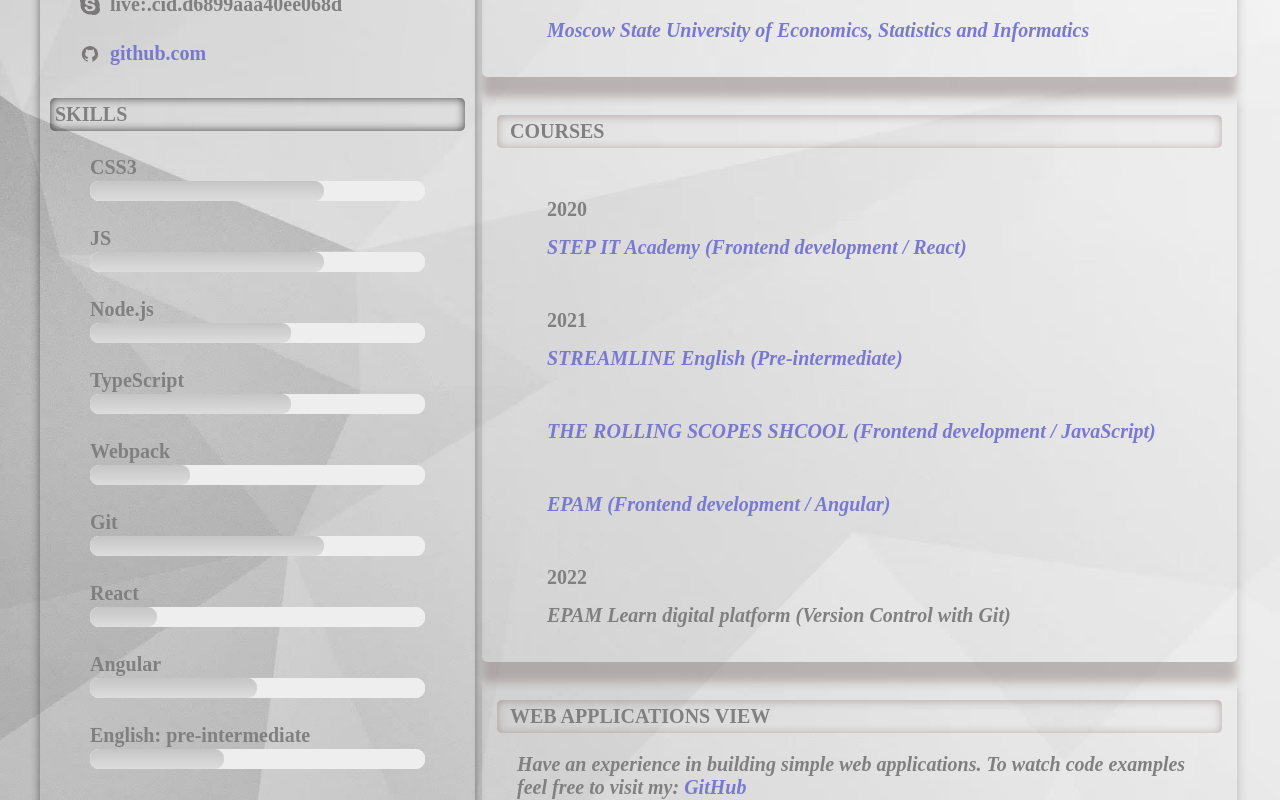
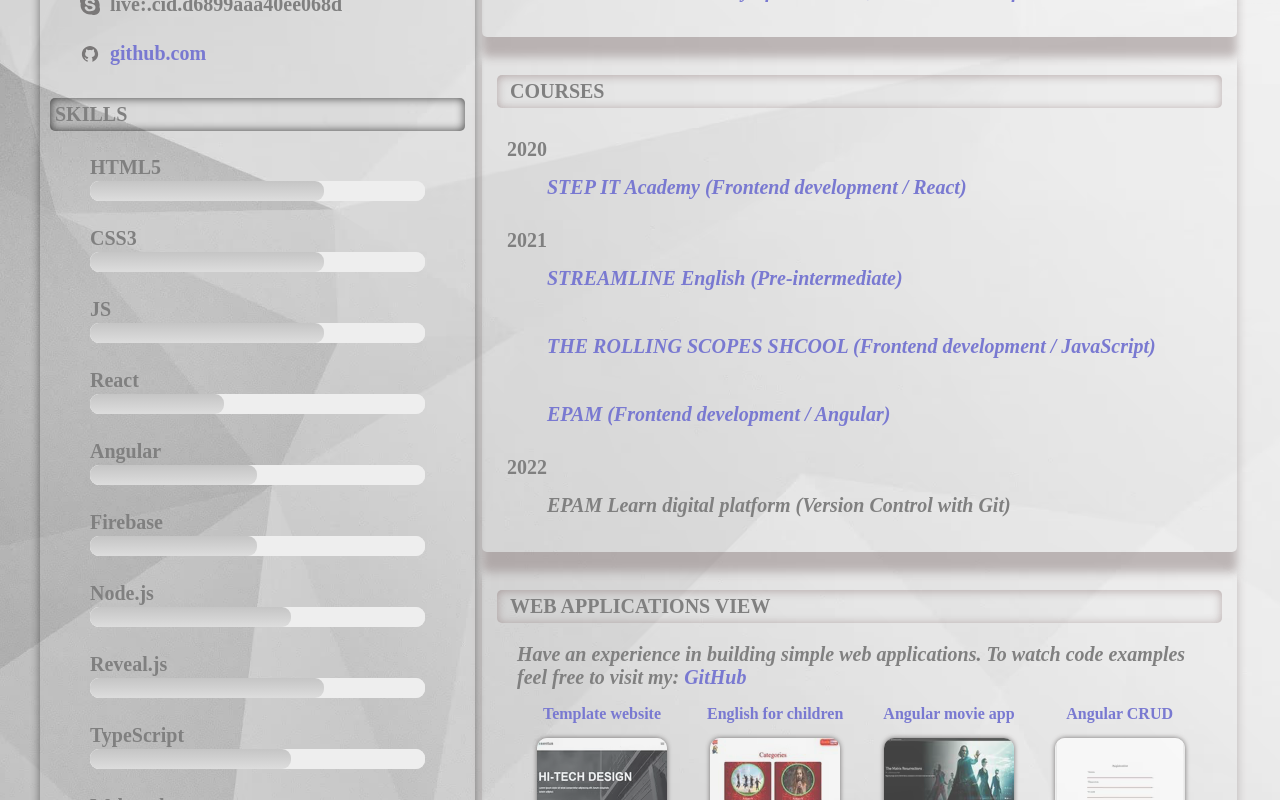
Before and after one commit to DzmitryKaporski/angular-cv, an Angular app: page / in a window 1280 px wide. Shown: the part 440-1240 px from the top of the page. Built offline with nearby package versions, Linux system fonts and the light colour scheme.

Commit message:
refactor: change structure of the project

```diff
--- a/src/app/app.component.scss
+++ b/src/app/app.component.scss
@@ -3,12 +3,6 @@
   min-height: 100%;
   display: flex;
   flex-direction: column;
-
-  @media (max-width: 1200px) {
-    & {
-      max-width: 850px;
-    }
-  }
 }
 
 .wrap-content {
--- a/src/app/aside/aside.component.scss
+++ b/src/app/aside/aside.component.scss
@@ -11,14 +11,14 @@
 
 .aside__headline {
   width: 106%;
-  height: 90.5rem;
+  height: 83.5rem;
   border-bottom-left-radius: 5px;
   border-bottom-right-radius: 5px;
   box-shadow: 0 20px 10px rgba(0, 0, 0, 0.47);
 
   @media (max-width: 1200px) {
     & {
-      height: 121.8rem;
+      height: 114.5rem;
     }
   }
 
--- a/src/app/aside/aside.data.ts
+++ b/src/app/aside/aside.data.ts
@@ -7,20 +7,38 @@
     iconTelegram: "/assets/svg/telegram.svg",
     iconViber: "/assets/svg/viber.svg"
   },
-  { icon: "/assets/svg/mail.svg", contact: "dzmitry.kaporski@gmail.com" },
-  { icon: "/assets/svg/linkedin.svg", link: "https://www.linkedin.com/in/kaporski/", contact: "linkedin.com" },
-  { icon: "/assets/svg/skype.svg", contact: "live:.cid.d6899aaa40ee068d" },
-  { icon: "/assets/svg/github.svg", link: "https://github.com/DzmitryKaporski", contact: "github.com" },
+  {
+    icon: "/assets/svg/mail.svg",
+    contact: "dzmitry.kaporski@gmail.com"
+  },
+  {
+    icon: "/assets/svg/linkedin.svg",
+    link: "https://www.linkedin.com/in/kaporski/",
+    contact: "linkedin.com"
+  },
+  {
+    icon: "/assets/svg/skype.svg",
+    contact: "live:.cid.d6899aaa40ee068d"
+  },
+  {
+    icon: "/assets/svg/github.svg",
+    link: "https://github.com/DzmitryKaporski",
+    contact: "github.com"
+  },
 ]
 
 export const SKILLS: Skills[] = [
+  { name: "HTML5", value: 7 },
   { name: "CSS3", value: 7 },
   { name: "JS", value: 7 },
+  { name: "React", value: 4 },
+  { name: "Angular", value: 5 },
+  { name: "Firebase", value: 5 },
   { name: "Node.js", value: 6 },
+  { name: "Reveal.js", value: 7 },
   { name: "TypeScript", value: 6 },
   { name: "Webpack", value: 3 },
+  { name: "Figma", value: 7 },
   { name: "Git", value: 7 },
-  { name: "React", value: 2 },
-  { name: "Angular", value: 5 },
   { name: "English: pre-intermediate", value: 4 },
 ]
--- a/src/app/header/header.component.scss
+++ b/src/app/header/header.component.scss
@@ -1,4 +1,5 @@
 .header {
+  width: 1200px;
   display: flex;
   justify-content: space-evenly;
   border-bottom-left-radius: 5px;
--- a/src/app/main/main.component.scss
+++ b/src/app/main/main.component.scss
@@ -48,7 +48,7 @@
 }
 
 .time {
-  margin: 0 0 15px 0;
+  margin: 0 0 15px -40px;
 }
 
 .section-information__caption {
@@ -61,7 +61,6 @@
 }
 
 .text {
-  margin: 20px 0 20px 0;
   font-weight: bold;
 }
 
--- a/src/app/main/main.data.ts
+++ b/src/app/main/main.data.ts
@@ -14,8 +14,8 @@
 ]
 
 export const LINKS: Links[] = [
-  { title: "Website", href: "https://dzmitrykaporski.github.io/website-tamplate/", src: "assets/img/1.avif" },
+  { title: "Template website", href: "https://dzmitrykaporski.github.io/website-tamplate/", src: "assets/img/1.avif" },
+  { title: "English for children", href: "https://dzmitrykaporski-jsfe2021q1-english-for-kids.surge.sh/", src: "assets/img/3.avif" },
+  { title: "Angular movie app", href: "https://final-project_angular13.surge.sh/", src: "assets/img/4.avif" },
   { title: "Angular CRUD", href: "https://dk-angular-crud.surge.sh/", src: "assets/img/2.avif" },
-  { title: "English for children", href: "https://dzmitrykaporski-jsfe2021q1-english-for-kids.surge.sh/", src: "assets/img/3.avif" },
-  { title: "Angular application", href: "https://final-project_angular13.surge.sh/", src: "assets/img/4.avif" },
 ]
--- a/src/styles.scss
+++ b/src/styles.scss
@@ -1,7 +1,20 @@
 /* You can add global styles to this file, and also import other style files */
 html {
+  position: relative;
   background-image: url(./assets/img/background.avif);
   background-size: cover;
+  animation: page forwards;
+  animation-duration: 1s;
+
+  @keyframes page {
+    from {
+      opacity: 0;
+    }
+
+    to {
+      opacity: 1;
+    }
+  }
 
   @media (max-width: 888px) {
     & {
```
